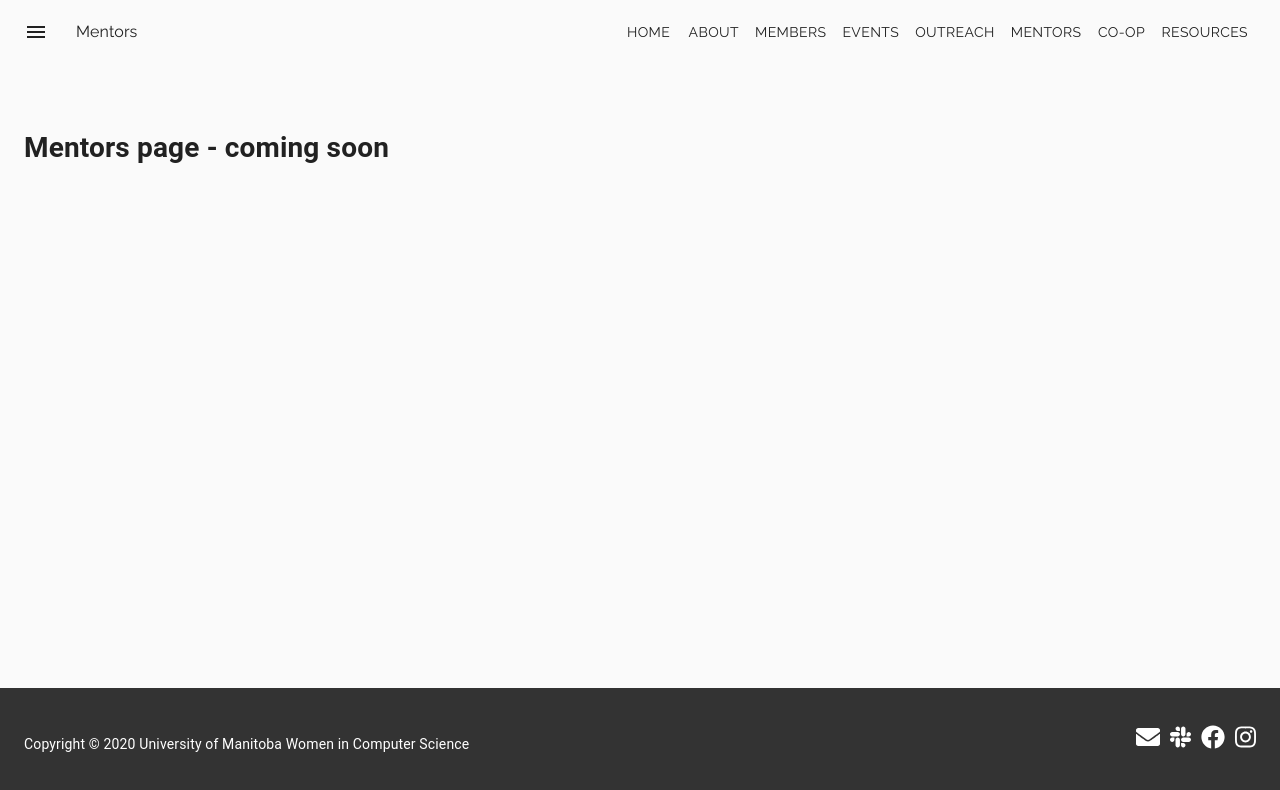
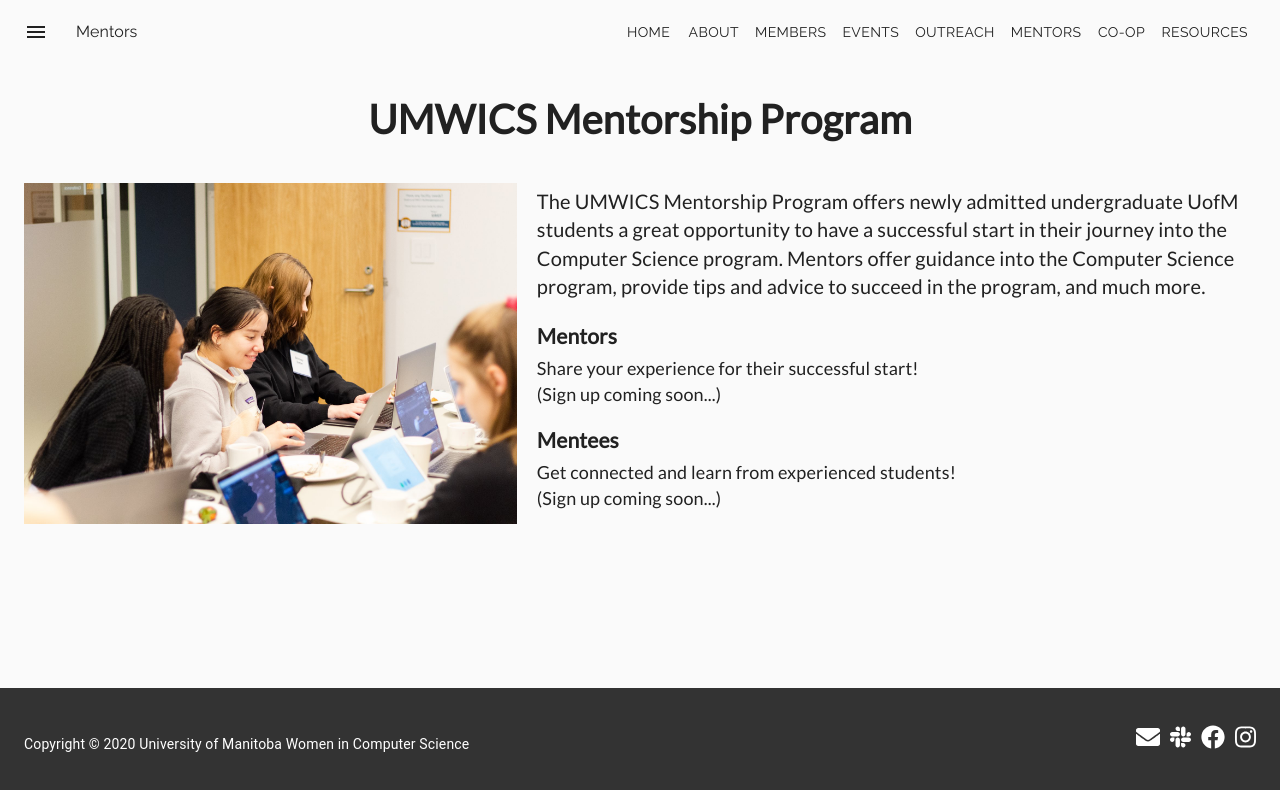
Before and after one commit to umwics/wics-site-2023, a Next.js app: page /mentors in a window 1280 px wide. Shown: the top 790 px of the page. Built offline with nearby package versions, Linux system fonts and the light colour scheme; no server answers.

Commit message:
create mentors page

```diff
--- a/src/pages/mentors.tsx
+++ b/src/pages/mentors.tsx
@@ -1,4 +1,4 @@
-import { Container} from "@material-ui/core";
+import { Container } from "@material-ui/core";
 import { makeStyles, Theme } from "@material-ui/core/styles";
 import { NextPage } from "next";
 import React from "react";
@@ -6,23 +6,94 @@
 
 const useStyles = makeStyles((theme: Theme) => ({
     paper: {
-        marginTop: theme.spacing(8),
+        marginBottom: theme.spacing(8),
+        fontFamily: "Lato"
+    },
+    title: {
+        fontFamily: "Lato",
+        "& h1": {
+            fontWeight: "bold",
+            fontSize: 40,
+            marginBottom: 10,
+            textAlign: "center"
+        },
+        "& img": {
+            width: "40%",
+            height: "40%",
+            objectFit: "cover",
+            float: "left",
+            marginTop: 25,
+            marginRight: 20
+        },
+        "& p": {
+            fontSize: 20,
+            textAlign: "left",
+            marginTop: 0,
+            marginLeft: 10
+        }
+    },
+    signupSection: {
+        fontFamily: "Lato",
+        "& h2": {
+            fontWeight: "bold",
+            marginLeft: 10,
+            marginBottom: 5
+        },
+        "& p": {
+            fontSize: 18,
+            textAlign: "left",
+            marginTop: 0,
+            marginLeft: 10
+        }
     }
 }));
 
-
-const About: NextPage = () => {
+const Mentors: NextPage = () => {
     const classes = useStyles();
 
     return (
         <ContentsLayout title="Mentors">
             <Container component="main">
                 <div className={classes.paper}>
-                    <h1> Mentors page - coming soon</h1>
+                    <div className={classes.title}>
+                        <h1> UMWICS Mentorship Program </h1>
+                        <img src="img/mentors-page/mentors.jpg" />
+                        <p>
+                            <br />
+                            The UMWICS Mentorship Program offers newly admitted undergraduate UofM
+                            students a great opportunity to have a successful start in their journey
+                            into the Computer Science program. Mentors offer guidance into the
+                            Computer Science program, provide tips and advice to succeed in the
+                            program, and much more.
+                        </p>
+                    </div>
+
+                    <div className={classes.signupSection}>
+                        <h2> Mentors </h2>
+                        <p>
+                            {" "}
+                            Share your experience for their successful start!
+                            <br /> (Sign up coming soon...)
+                        </p>
+                        {/* To be updated when mentorship program starts*/}
+                        {/* <Button variant="outlined" color="primary" href="#contained-buttons">
+                                    Sign Up
+                            </Button> */}
+                        <h2> Mentees </h2>
+                        <p>
+                            {" "}
+                            Get connected and learn from experienced students!
+                            <br /> (Sign up coming soon...)
+                        </p>
+                        {/* To be updated when mentorship program starts*/}
+                        {/* <Button variant="outlined" color="primary" href="#contained-buttons">
+                                    Sign Up
+                            </Button> */}
+                    </div>
                 </div>
             </Container>
         </ContentsLayout>
     );
 };
 
-export default About;
+export default Mentors;
```
Also changed, not shown: public/img/mentors-page/mentors.jpg (added), public/img/mentors-page/umwics_logo.png (added).
